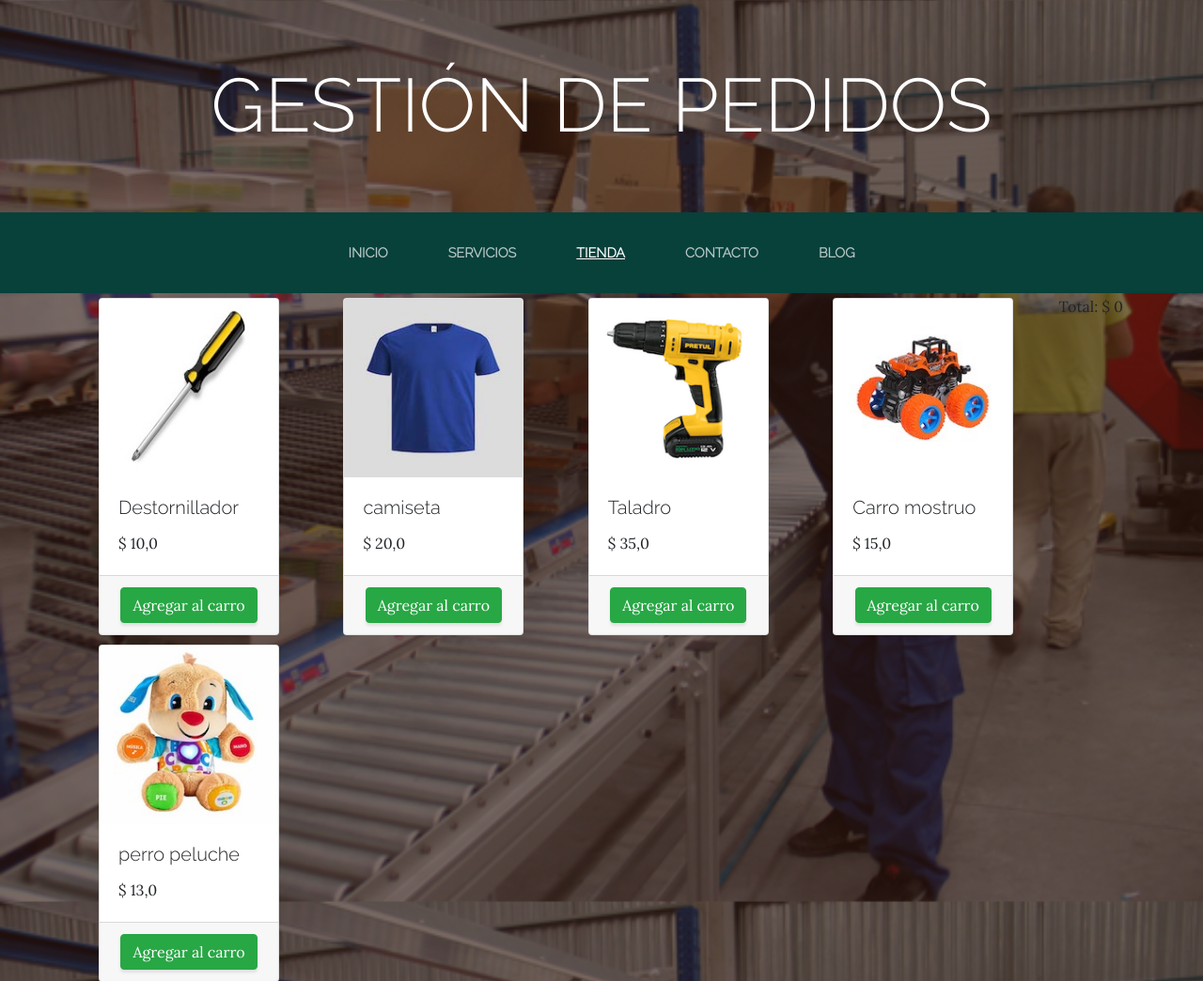
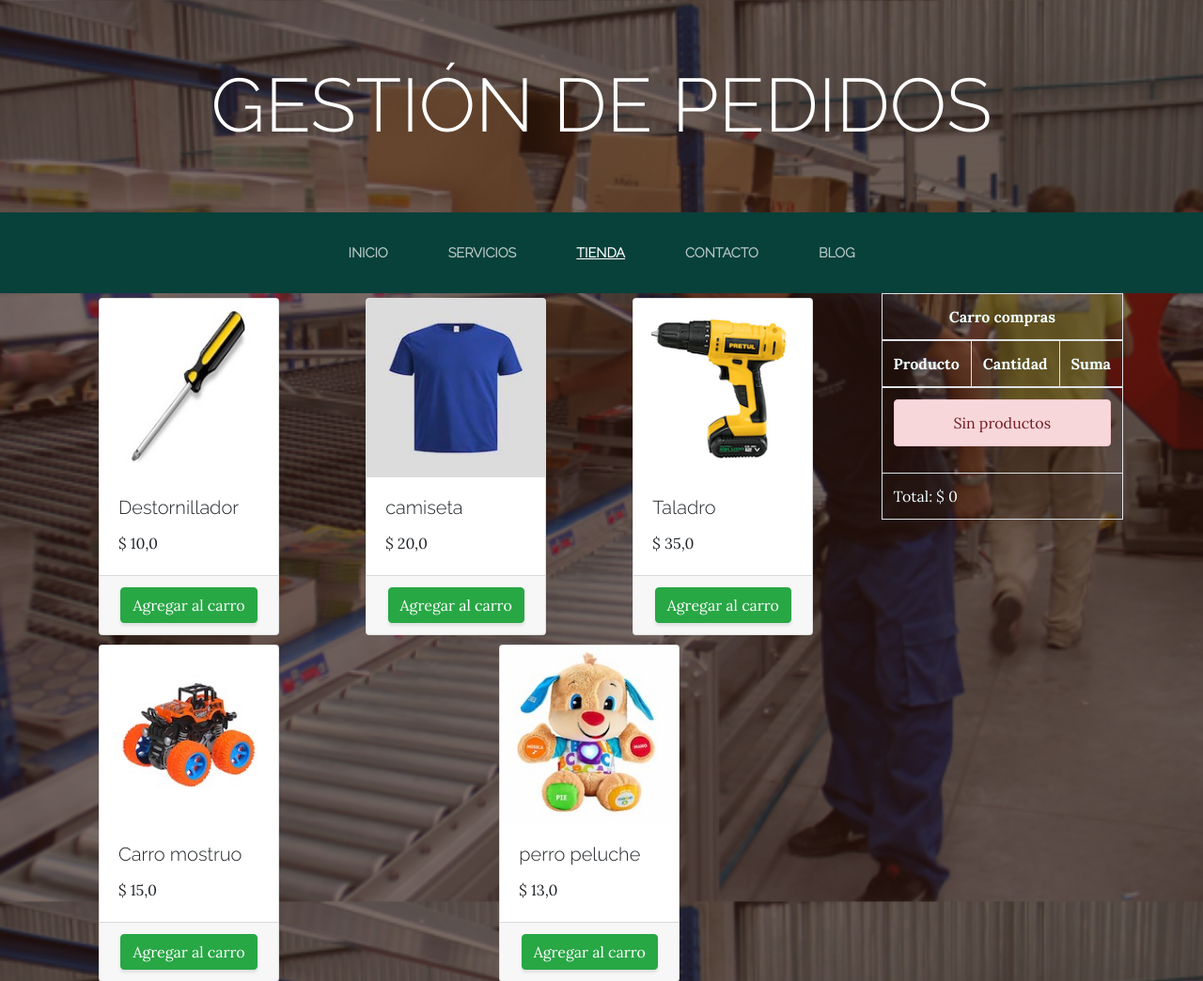
Before and after one commit to JairoDuenas/proyecto_web_django_pildoras_info, a Django app: page /tienda/ in a window 1280 px wide. Shown: the top 1044 px of the page at 94% size. Run offline with Django 4.2, Linux system fonts and the light colour scheme; data comes from the database, SQL or seed files in the repository; both versions use the stored data as it was after the commit; some libraries are stand-ins or nearby versions.

Commit message:
Creamos widget para el carro de la tienda, se agregan artículos

```diff
--- a/ProyectoWeb/ProyectoWeb/urls.py
+++ b/ProyectoWeb/ProyectoWeb/urls.py
@@ -22,5 +22,6 @@ urlpatterns = [
     path('servicios/', include('servicios.urls')),
     path('blog/', include('blog.urls')),
     path('tienda/', include('tienda.urls')),
+    path('carro/', include('carro.urls')),
     path('contacto/', include('contacto.urls')),
 ]
--- a/ProyectoWeb/carro/carro.py
+++ b/ProyectoWeb/carro/carro.py
@@ -6,8 +6,8 @@ class Carro:
 
     if not carro:
       carro=self.session["carro"]={}
-    else:
-      self.carro=carro
+    #else:
+    self.carro=carro
 
   def agregar(self, producto):
     if (str(producto.id) not in self.carro.keys()):
--- /dev/null
+++ b/ProyectoWeb/carro/urls.py
@@ -0,0 +1,11 @@
+from django.urls import path
+from .import views
+
+app_name="carro"
+
+urlpatterns = [
+    path('agregar/<int:producto_id>/', views.agregar_producto, name='agregar'),
+    path('eliminar/<int:producto_id>/', views.eliminar_producto, name='eliminar'),
+    path('restar/<int:producto_id>/', views.restar_producto, name='restar'),
+    path('limpiar/', views.limpiar_carro, name='limpiar'),
+]
--- /dev/null
+++ b/ProyectoWeb/tienda/templates/carro/widget.html
@@ -0,0 +1,44 @@
+<table class="table table-bordered" style="color:azure">
+  <thead>
+    <tr>
+      <th colspan="3" class="text-center">
+        Carro compras
+      </th>
+    </tr>
+    <tr>
+      <th>Producto</th>
+      <th>Cantidad</th>
+      <th>Suma</th>
+    </tr>
+  </thead>
+  <tbody>
+    {% if request.session.carro.items %}
+      {% for key, value in request.session.carro.items %}
+        <tr class="text-center">
+          <td>{{value.nombre}}</td>
+          <td>{{value.cantidad}}</td>
+          <td>
+            <a href="{% url 'carro:agregar' value.producto_id %}" class="btn btn-sm btn-success">+</a>
+            <a href="{% url 'carro:restar' value.producto_id %}" class="btn btn-sm btn-warning">-</a><br>
+            $ {{value.precio}}
+          </td>
+        </tr>
+      {% endfor %}
+    {% else %}
+      <tr>
+        <td colspan="3">
+          <div class="alert alert-danger text-center">
+            Sin productos
+          </div>
+        </td>
+      </tr>
+    {% endif %}
+  </tbody>
+  <tfoot>
+    <tr>
+      <td colspan="3">
+        Total: $ {{importe_total_carro}}
+      </td>
+    </tr>
+  </tfoot>
+</table>
--- a/ProyectoWeb/tienda/templates/tienda/tienda.html
+++ b/ProyectoWeb/tienda/templates/tienda/tienda.html
@@ -5,7 +5,7 @@
 <!-- Heading -->
 <div class="container">
   <div style="float:right;">
-    <p>Total: $ {{importe_total_carro}}</p>
+    {% include 'carro/widget.html' %}
   </div>
   <div class="row">
     {% for producto in productos %}
@@ -17,7 +17,7 @@
           <p class="card-text">$&nbsp;{{producto.precio}}</p>
         </div>
         <div class="card-footer text-center">
-          <a href="#" class="btn btn-success">Agregar al carro</a>
+          <a href="{% url 'carro:agregar' producto.id %}" class="btn btn-success">Agregar al carro</a>
         </div>
       </div>
     </div>
```
Also changed, not shown: ProyectoWeb/carro/views.py (+5 -5 lines), ProyectoWeb/db.sqlite3.
